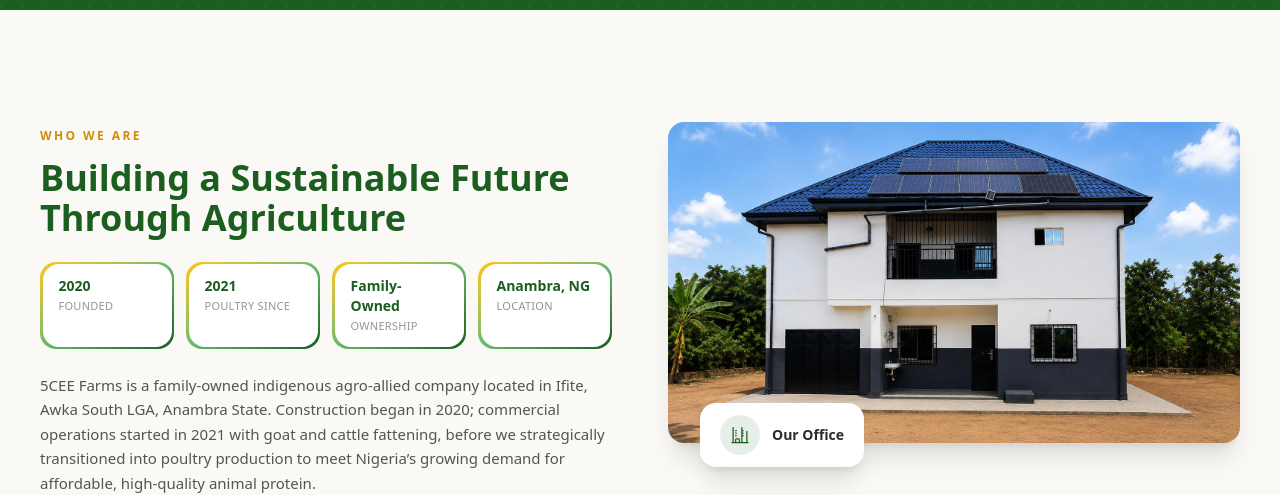
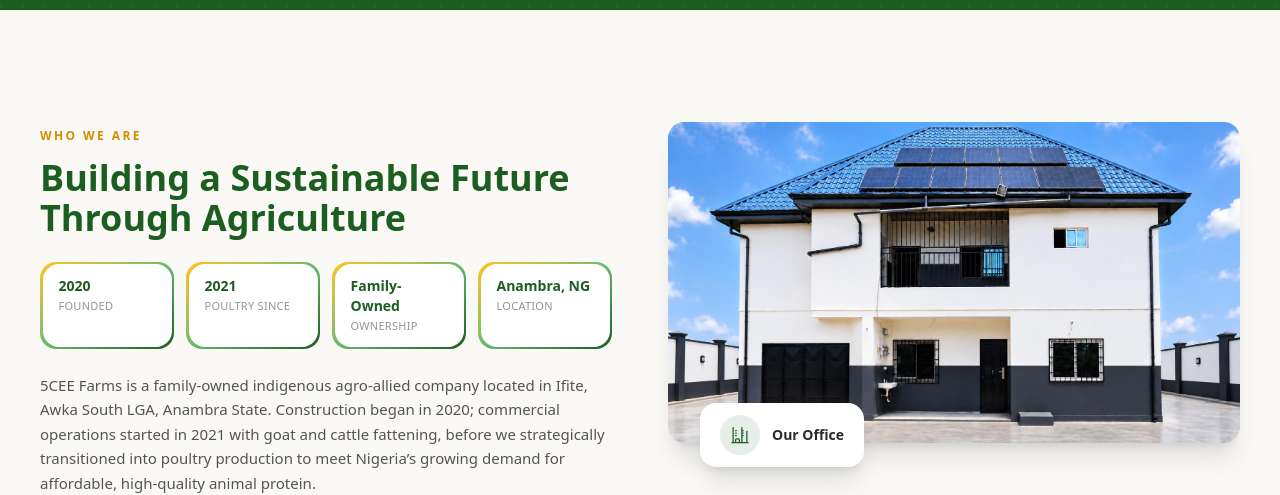
Before and after one commit to Ephie111/5cee-farms, a Next.js app: page / in a window 1280 px wide. Shown: the part 900-1395 px from the top of the page. Built offline with nearby package versions, Linux system fonts and the light colour scheme; no server answers; the database is empty.

Commit message:
replace the image in about section

```diff
--- a/components/AboutSection.tsx
+++ b/components/AboutSection.tsx
@@ -85,7 +85,7 @@
         <ScrollReveal scaleFrom={0.92} className="lg:sticky lg:top-24">
           <div className="relative aspect-video w-full overflow-hidden rounded-2xl shadow-xl">
             <Image
-              src="/images/administrativeoffice.jpg"
+              src="/images/office.jpg"
               alt="5CEE Farms poultry holding pens"
               fill
               sizes="(max-width: 1024px) 100vw, 50vw"
```
Also changed, not shown: public/images/administrativeoffice.jpg (deleted), public/images/office.jpg (added).
